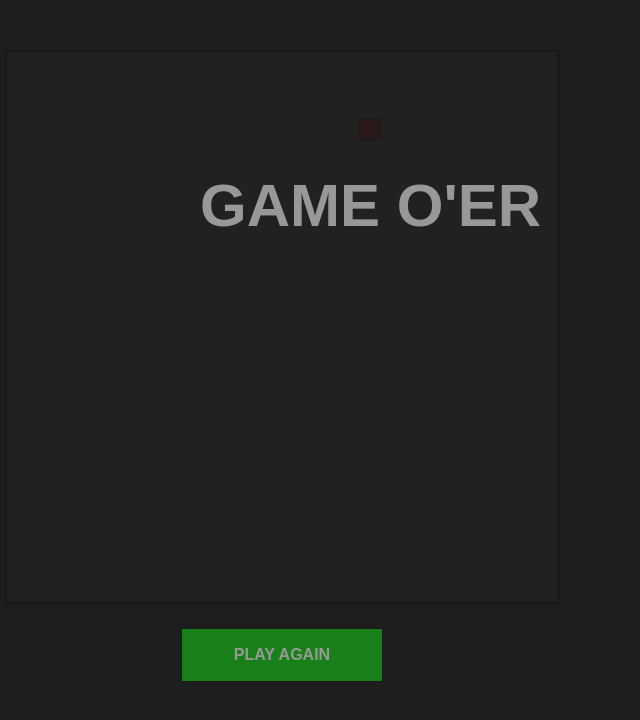
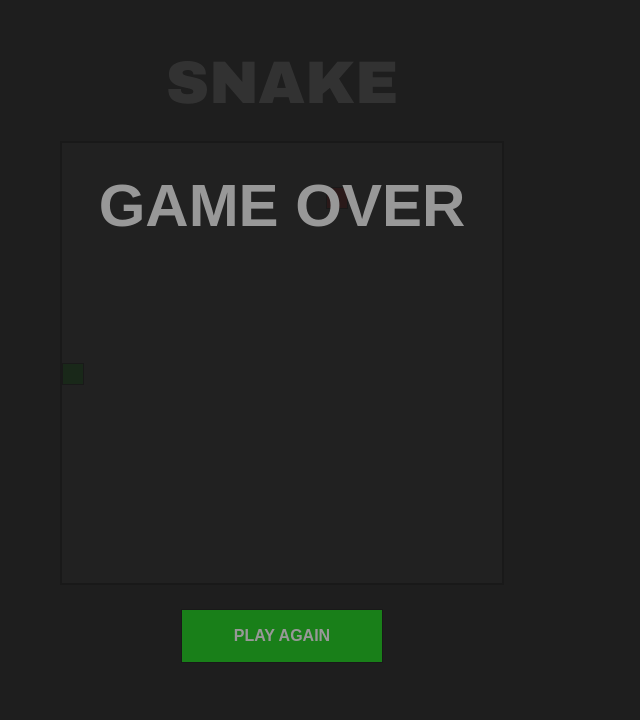
Before and after one commit to lucasprograms/SNAKE, a plain HTML site: page index.html in a window 1280 px wide. Both pictures are taken after a click on the element "PLAY". Shown: the whole page, without its empty margins (358-998 px from the left). Drawn offline with Linux system fonts and the light colour scheme.

Commit message:
update readme

```diff
--- a/app/view.js
+++ b/app/view.js
@@ -7,20 +7,18 @@
   var View = SG.View = function () {
     this.$el = $(".grid");
 
-    this.board = new SG.Board(25);
+    this.board = new SG.Board(20);
     this.board.apple.makePos();
 
     this.setUpGrid();
     this.establishMoves();
-
-
   };
 
   View.prototype.playGame = function () {
     if ($(".modal").css("display") === "block") {
       $(".modal").css("display", "none");
 
-      this.board = new SG.Board(25);
+      this.board = new SG.Board(20);
       this.board.apple.makePos();
 
       this.setUpGrid();
@@ -65,11 +63,10 @@
 
         if (cell === "S") {
           $li.addClass("snake-seg");
+        } else if (cell === "A") {
+          $li.addClass("apple-seg");
         }
 
-        if (cell === "A") {
-          $li.addClass("apple-seg");
-        }
       }.bind(this));
     }.bind(this));
   };
@@ -85,6 +82,7 @@
       this.board.snake.grow(2);
     } else if (status === "hitBorder") {
       this.endGame();
+      return;
     }
 
     this.getListElement(_.first(cells), "snake");
@@ -108,8 +106,6 @@
       this.interval = null;
     } else {
       this.playGame();
-
-      // this.pause = true;
     }
   };
 
@@ -120,7 +116,6 @@
     return;
   };
 
-
 })();
 
 v = new SG.View();
--- a/css/styles.css
+++ b/css/styles.css
@@ -49,7 +49,7 @@ li {
 
 .grid {
   display: inline-block;
-  margin: 50px 0 0 0;
+  /*margin: 50px 0 0 0;*/
   background: #555;
 }
 
@@ -105,8 +105,8 @@ li {
   font-size: 60px;
   position: fixed;
   margin: 0 auto;
-  width: 574px;
-  left: 34.5%;
+  right: 0%;
+  left: 0%;
   bottom: 70%;
   z-index: 3;
 }
@@ -114,3 +114,10 @@ li {
 .modal {
   display: none;
 }
+
+.title {
+  margin: 50px 0 25px 0;
+  font-family: "Arial Black";
+  font-size: 60px;
+  color: #fff;
+}
--- a/index.html
+++ b/index.html
@@ -16,23 +16,17 @@
 </head>
 
 <body>
-  <div class="grid-parent">
-
-    <div class="grid group"></div>
-
-
-
-
-
-
+  <div class="title">
+    SNAKE
   </div>
+  <div class="grid group"></div>
   <div class="play-game">PLAY</div>
   <div class="modal">
     <div class="modal-screen">
 
     </div>
     <div class="modal-form">
-      GAME O'ER
+      GAME OVER
     </div>
   </div>
 
```
Also changed, not shown: 1 other file.
